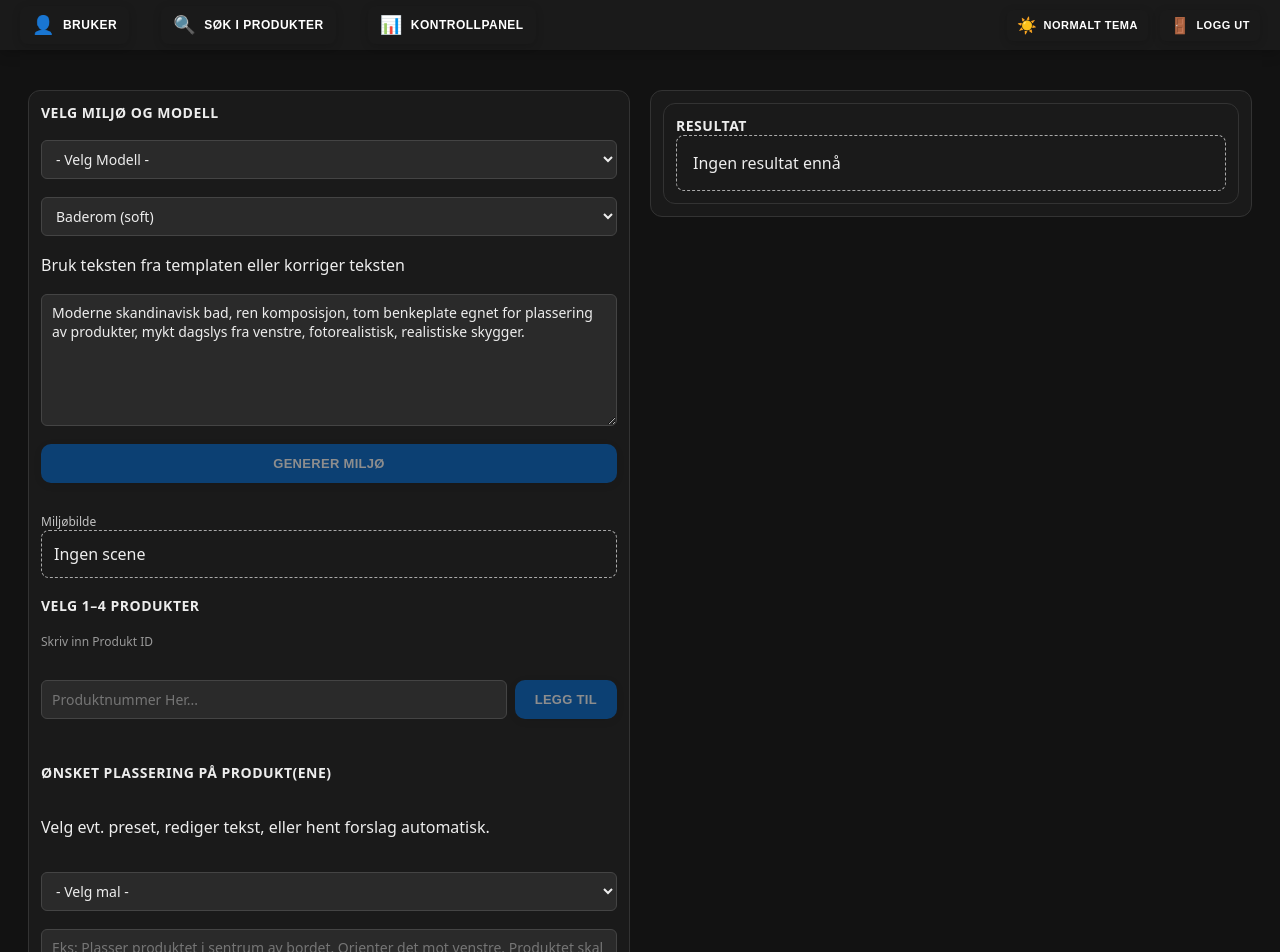
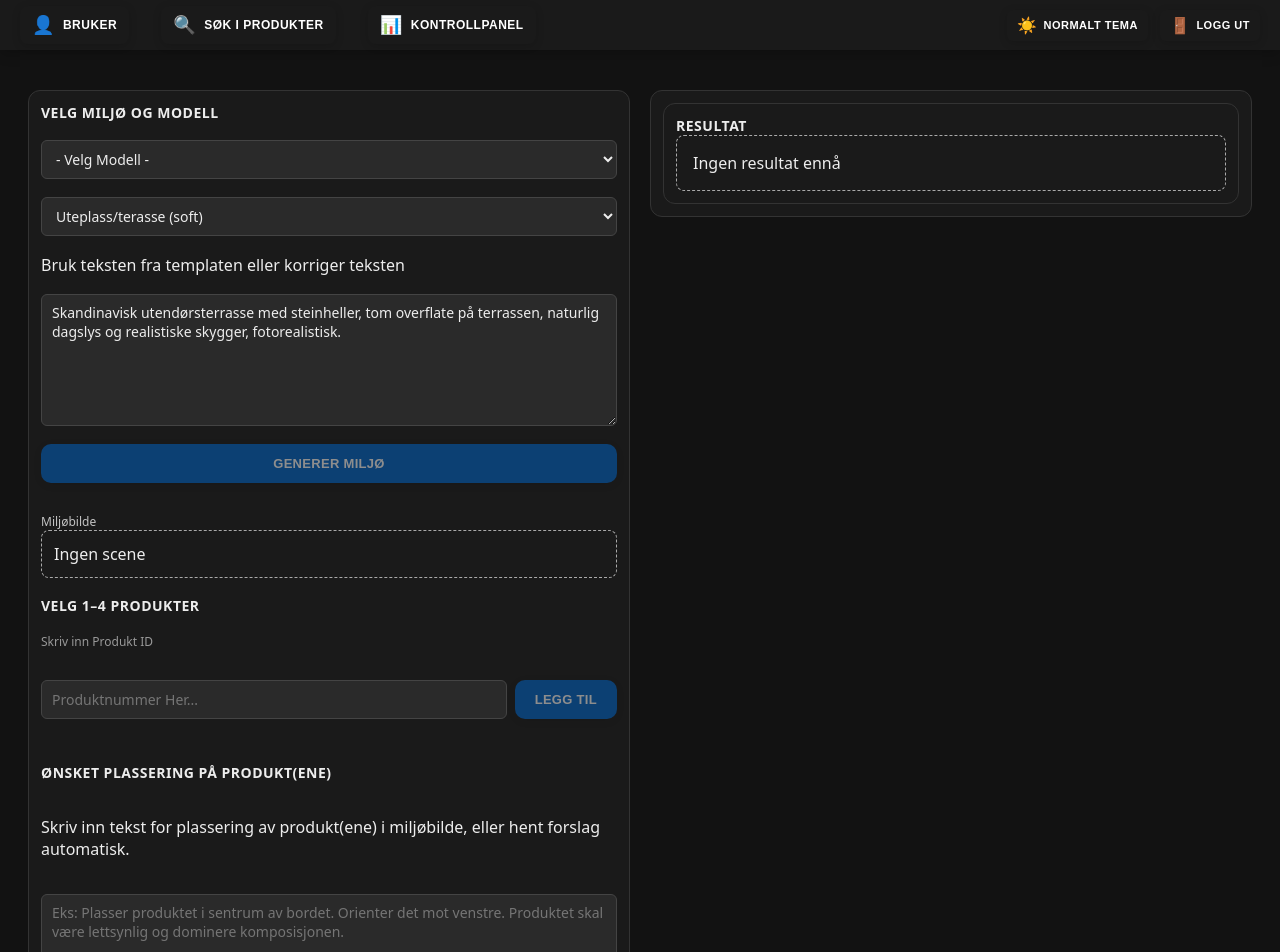
Before and after one commit to johannesolin/BachelorgruppeB26-IKT37, a Next.js app in the folder my-app/: page / in a window 1280 px wide. Shown: the top 952 px of the page. Built offline with nearby package versions, Linux system fonts and the light colour scheme.

Commit message:
oppdatering templates
- oppdatert templates for miljøbilder
- fjernet valg mulighet for ferdig plasering forslag.

```diff
--- a/my-app/components/PlacementCard.tsx
+++ b/my-app/components/PlacementCard.tsx
@@ -10,23 +10,10 @@ export function PlacementCard( props: PlacementCardProps ){
   }
     return (
         <>
-        <h2
-              className={`${styles.heading2Large} ${styles.heading2} ${
-                props.darkMode ? styles.dark : styles.light
-              }`}
-            >
+          <h2 className={`${styles.heading2Large} ${styles.heading2} ${props.darkMode ? styles.dark : styles.light}`}>
             ØNSKET PLASSERING PÅ PRODUKT(ENE)
           </h2>
-            <p>Velg evt. preset, rediger tekst, eller hent forslag automatisk.</p>
-            <select
-              value={props.selectedPlacementPreset}
-              onChange={e => changePlacementPreset(e.target.value)}
-              className={`${styles.select} ${props.darkMode ? styles.dark : styles.light}`}>
-                <option value="">- Velg mal -</option>
-                {props.placementPresets?.map((placement) => (
-                  <option key={placement.id} value={placement.id}>{placement.label}</option>
-                ))}
-            </select>
+          <p>Skriv inn tekst for plassering av produkt(ene) i miljøbilde, eller hent forslag automatisk.</p>
           <textarea
             value={props.placementPrompt}
             onChange={(e) => props.setPlacementPrompt(e.target.value)}
--- a/my-app/templates/templates.ts
+++ b/my-app/templates/templates.ts
@@ -2,18 +2,10 @@ import { Template } from "@/templates/types"
 
 export const templatesArray: Template[] = [
 {
-  "id": "soft_bad_v1",
-  "name": "Baderom ",
-  "type": "soft",
-  "scenePrompt": "Moderne skandinavisk bad, ren komposisjon, tom benkeplate egnet for plassering av produkter, mykt dagslys fra venstre, fotorealistisk, realistiske skygger.",
-  "size": "1536x1024",
-  "quality": "high"
-},
-{
   "id": "soft_hage_v1",
   "name": "Uteplass/terasse ",
   "type": "soft",
-  "scenePrompt": "Skandinavisk utendørsterrasse, ingen møbler eller dekorasjoner, naturlig dagslys, fotorealistisk, realistiske skygger, minimalt med rekvisitter.",
+  "scenePrompt": "Skandinavisk utendørsterrasse med steinheller, tom overflate på terrassen, naturlig dagslys og realistiske skygger, fotorealistisk.",
   "size": "1536x1024",
   "quality": "high"
 },
@@ -26,18 +18,10 @@ export const templatesArray: Template[] = [
   "quality": "high"
 },
 {
-  "id": "soft_kitchen_v1",
-  "name": "Kjøkken ",
-  "type": "soft",
-  "scenePrompt": "Modern Scandinavian kitchen, clean composition, empty countertop area, soft daylight from left, photorealistic, realistic shadows.",
-  "size": "1536x1024",
-  "quality": "high"
-},
-{
   "id": "soft_stue_v1",
   "name": "Stue ",
   "type": "soft",
-  "scenePrompt": "Moderne skandinavisk stue, rent salongbord eller skjenk med tom plass til produkter, mykt naturlig dagslys, fotorealistiske, realistiske skygger, minimalt med rekvisitter.",
+  "scenePrompt": "Moderne stue med lenestol og sidebord, overflater skal være tomme, naturlig dagslys, realistisk foto, realistiske skygger.",
   "size": "1536x1024",
   "quality": "high"
 }]
```
Lines whose indentation alone changed are shown as unchanged.
